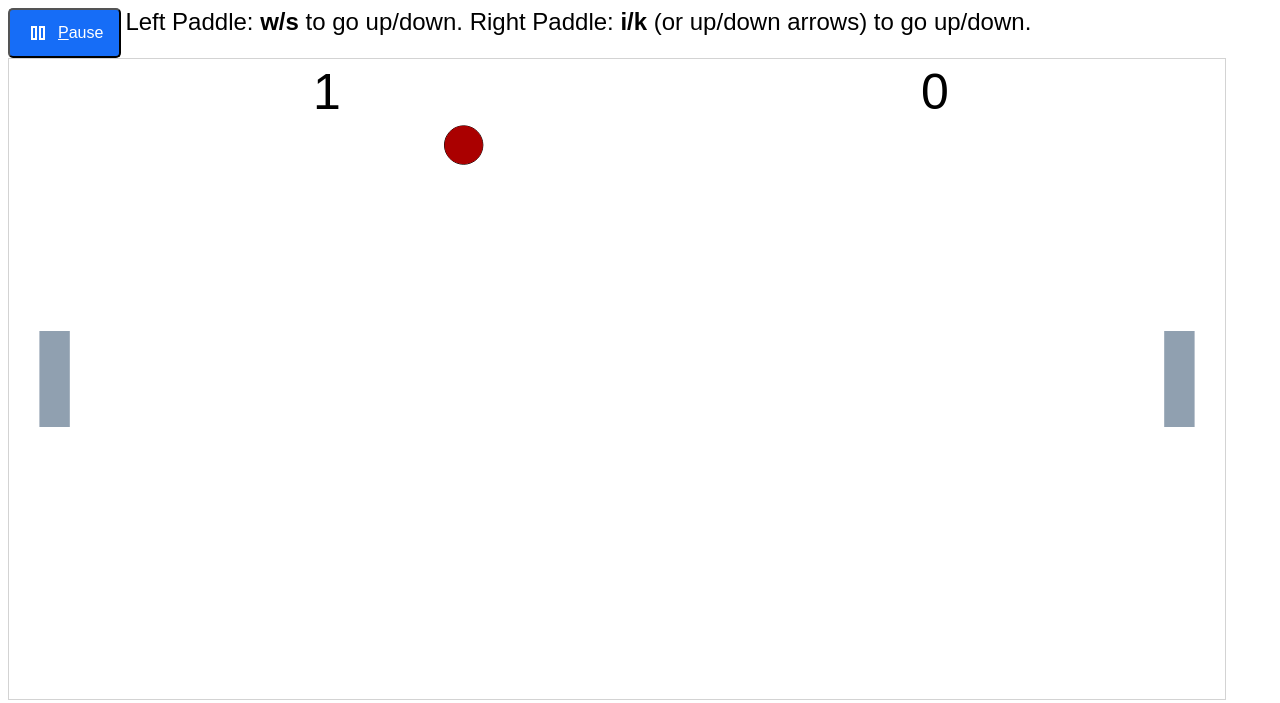
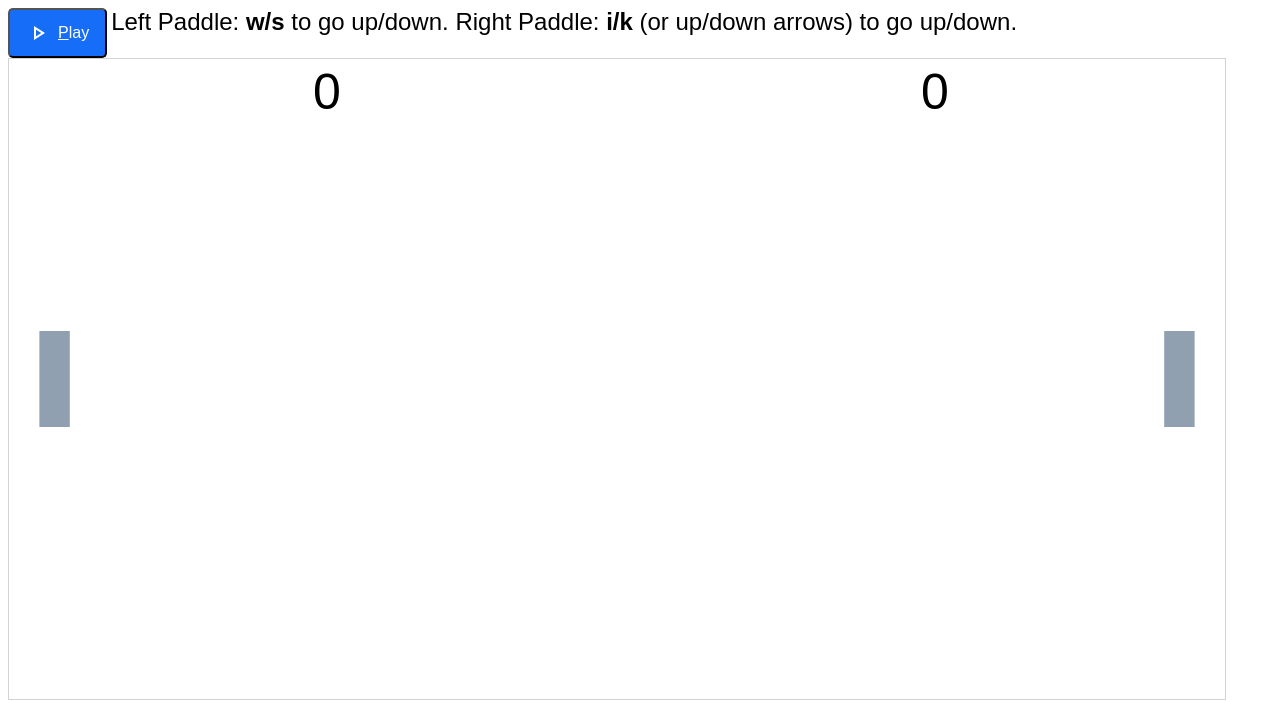
Before and after one commit to LucasWiebeDembowski/LucasWiebeDembowski.github.io, a plain HTML site: page index.html in a window 1280 px wide. Drawn offline with nearby package versions, Linux system fonts and the light colour scheme.

Commit message:
Start paused by default.

```diff
--- a/BouncyBalls.js
+++ b/BouncyBalls.js
@@ -3,7 +3,7 @@
 const canvas = document.getElementById("myCanvas");
 const ctx = canvas.getContext("2d");
 
-let paused = false;
+let paused = true;
 let balls = [];
 let paddles = [];
 let leftPaddle;
--- a/index.html
+++ b/index.html
@@ -9,8 +9,8 @@
     </head>
     <body>
         <button title="Play/Pause game (p)" id="btnPause" class="button" type="button" onclick="togglePaused()">
-            <span id="pauseButtonName" class="material-symbols-outlined">pause</span>
-            <span id="pauseButtonText"><u>P</u>ause</span>
+            <span id="pauseButtonName" class="material-symbols-outlined">play_arrow</span>
+            <span id="pauseButtonText"><u>P</u>lay</span>
         </button>
         <span style="font-size:24px;font-family:Arial">Left Paddle: <b>w/s</b> to go up/down. Right Paddle: <b>i/k</b> (or up/down arrows) to go up/down.</span>
         <br>
```
